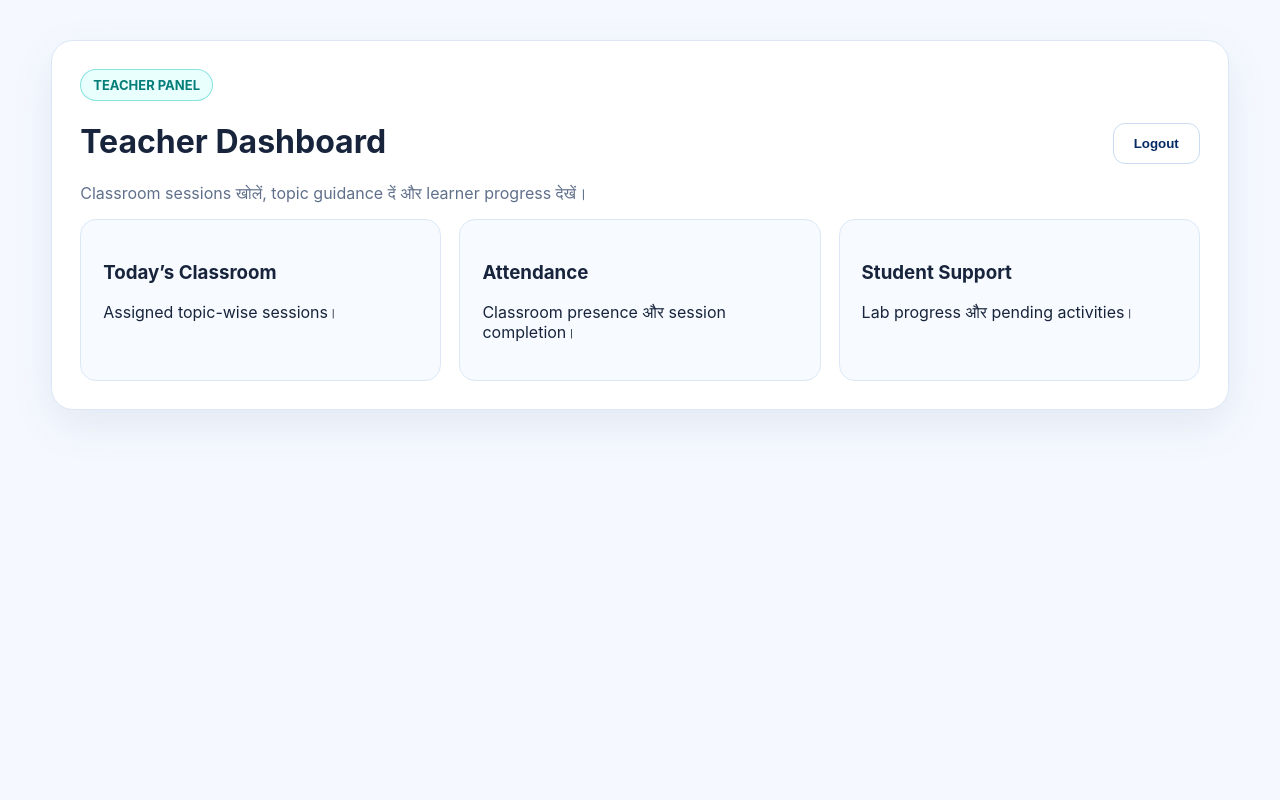
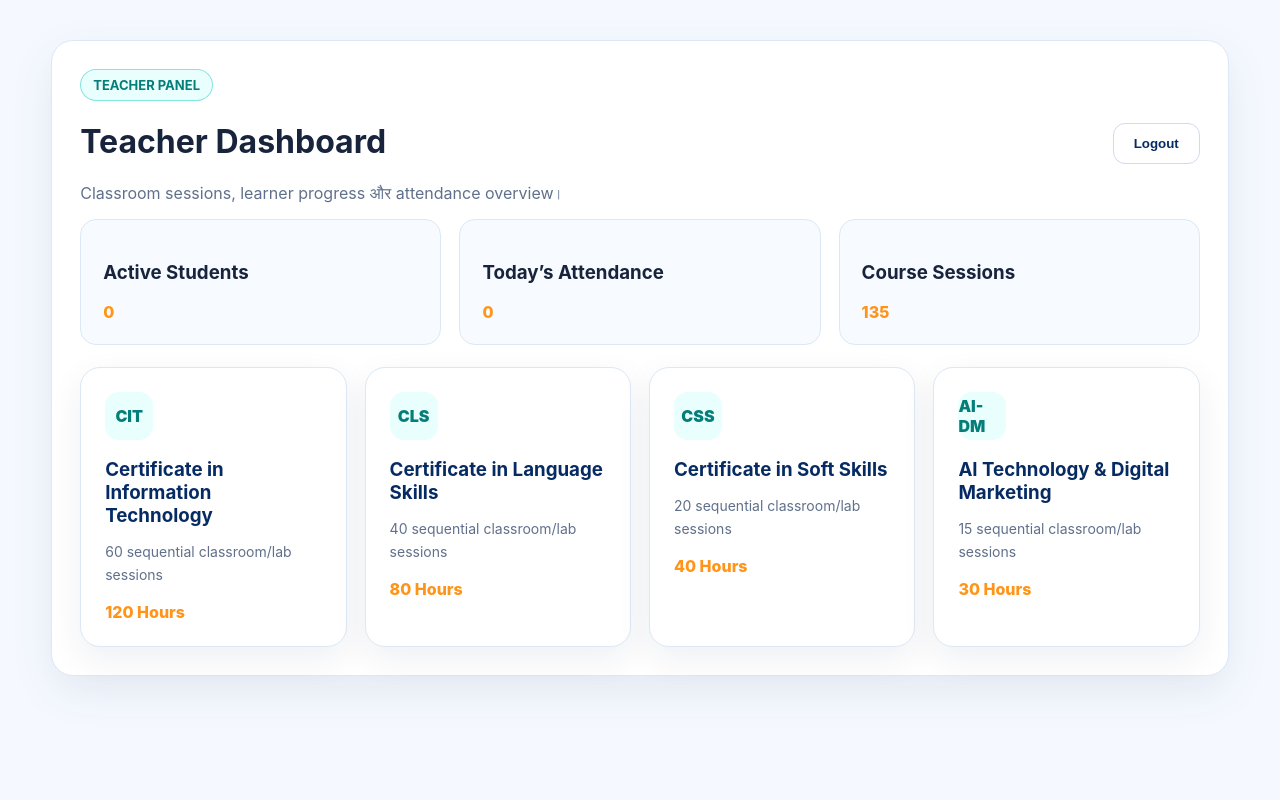
Before and after one commit to shekharnalanda/KYP, a Laravel app: page /teacher in a window 1280 px wide. Run offline with Laravel 12, Linux system fonts and the light colour scheme; the visitor is signed in with stand-in values (Sample User, id 1); data comes from the database, SQL or seed files in the repository; data that the repository does not hold is empty.

Commit message:
feat: connect dashboards to KYP learning core

```diff
--- a/resources/views/panels/teacher.blade.php
+++ b/resources/views/panels/teacher.blade.php
@@ -1,5 +1,9 @@
 @extends('layouts.app')
 @section('title', 'Teacher Dashboard | KYP')
 @section('body')
-<div class="panel-shell"><div class="container"><div class="panel"><div style="display:flex;justify-content:space-between;align-items:center;gap:18px"><div><span class="eyebrow" style="color:#057d78;background:#e8fffd">TEACHER PANEL</span><h1>Teacher Dashboard</h1><p style="color:var(--muted)">Classroom sessions खोलें, topic guidance दें और learner progress देखें।</p></div><form method="POST" action="{{ route('logout') }}">@csrf<button class="btn btn-light">Logout</button></form></div><div class="panel-grid"><div class="panel-card"><h3>Today’s Classroom</h3><p>Assigned topic-wise sessions।</p></div><div class="panel-card"><h3>Attendance</h3><p>Classroom presence और session completion।</p></div><div class="panel-card"><h3>Student Support</h3><p>Lab progress और pending activities।</p></div></div></div></div></div>
+<div class="panel-shell"><div class="container"><div class="panel">
+<div style="display:flex;justify-content:space-between;align-items:center;gap:18px"><div><span class="eyebrow" style="color:#057d78;background:#e8fffd">TEACHER PANEL</span><h1>Teacher Dashboard</h1><p style="color:var(--muted)">Classroom sessions, learner progress और attendance overview।</p></div><form method="POST" action="{{ route('logout') }}">@csrf<button class="btn btn-light">Logout</button></form></div>
+<div class="panel-grid"><div class="panel-card"><h3>Active Students</h3><div class="metric">{{ $studentCount }}</div></div><div class="panel-card"><h3>Today’s Attendance</h3><div class="metric">{{ $attendanceToday }}</div></div><div class="panel-card"><h3>Course Sessions</h3><div class="metric">{{ $courses->sum('sessions_count') }}</div></div></div>
+<div class="cards" style="margin-top:22px">@foreach($courses as $course)<article class="card"><div class="icon">{{ $course->code }}</div><h3>{{ $course->name }}</h3><p>{{ $course->sessions_count }} sequential classroom/lab sessions</p><div class="metric">{{ $course->total_hours }} Hours</div></article>@endforeach</div>
+</div></div></div>
 @endsection
```
